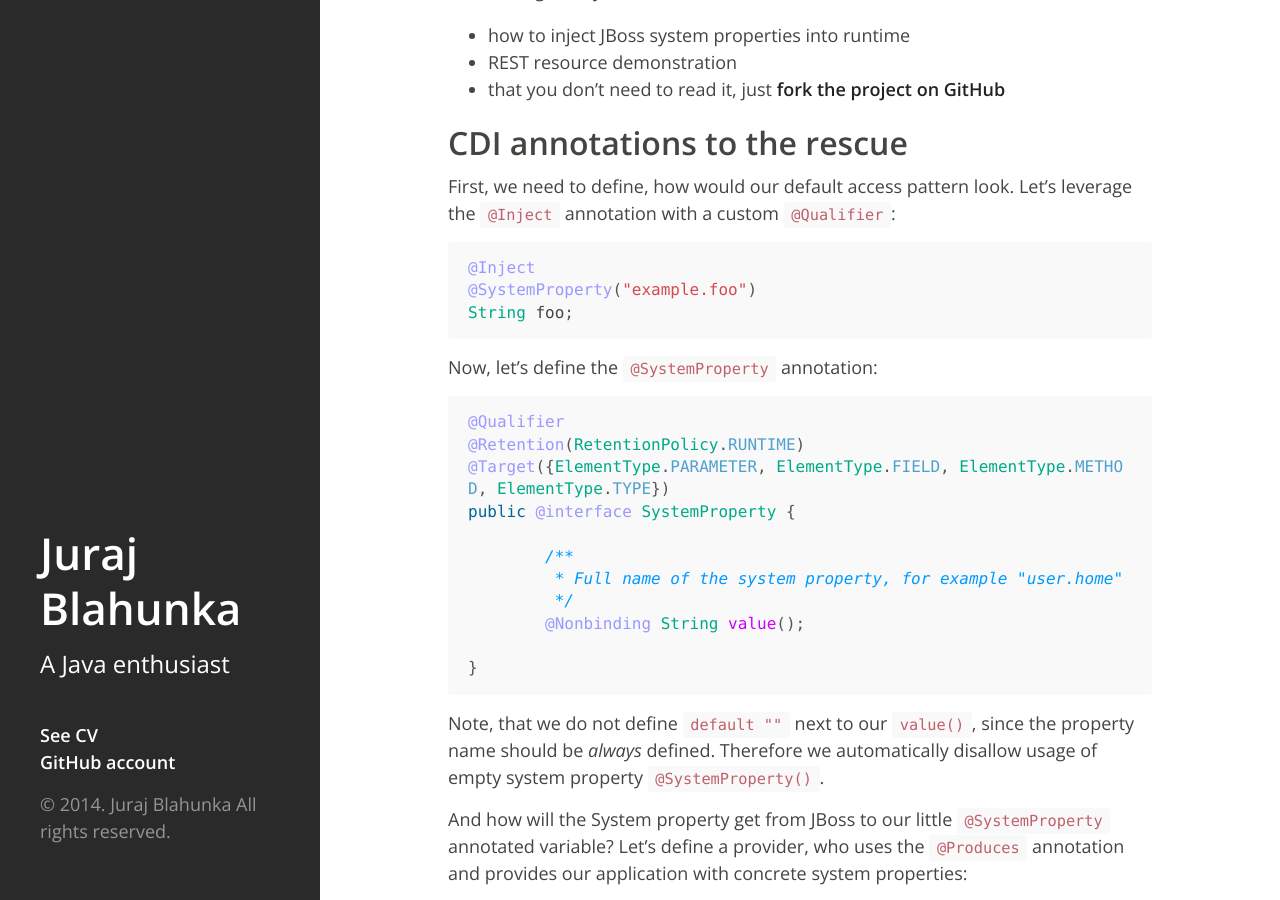
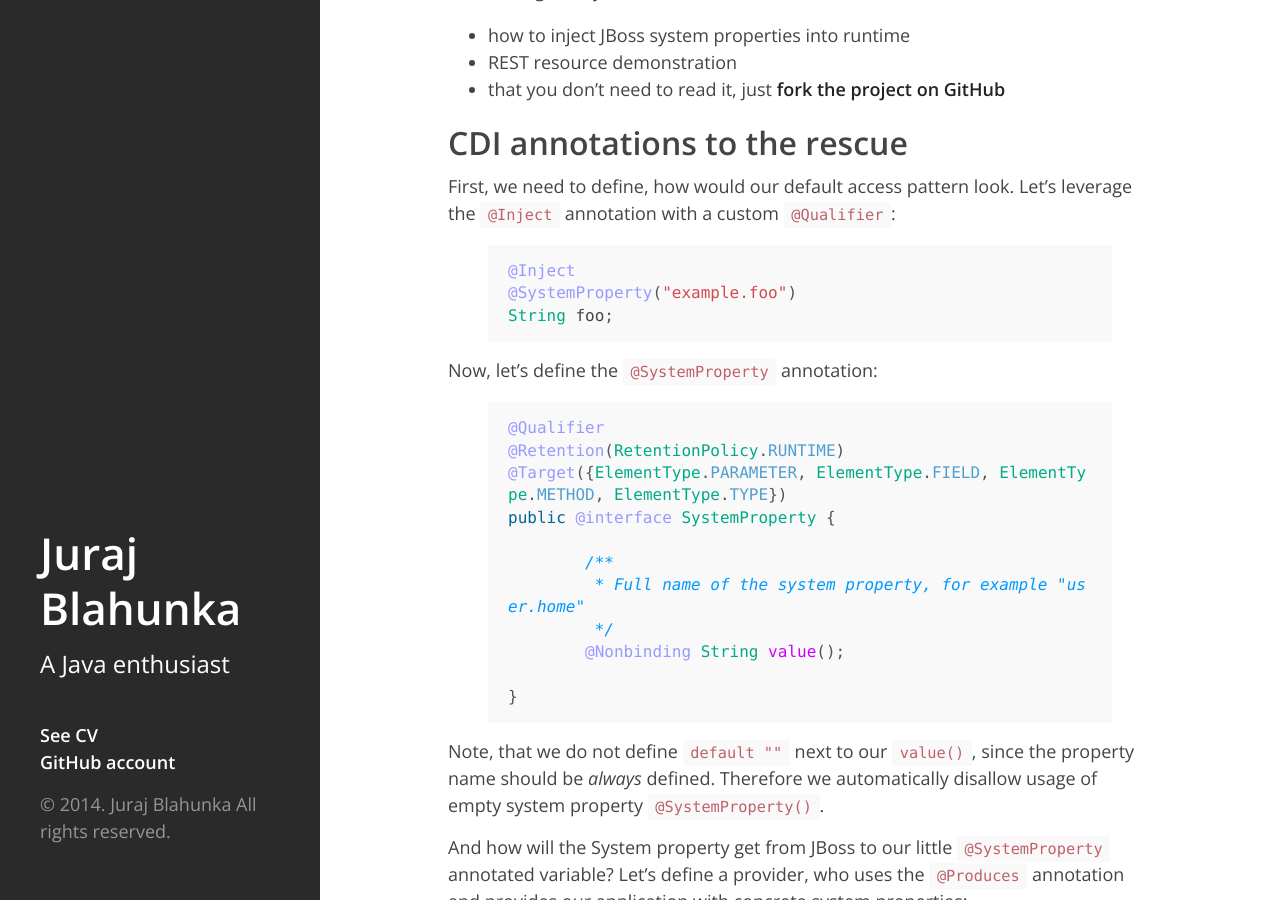
Before and after one commit to juraj-blahunka/juraj-blahunka.github.io, a Jekyll site: the page built from _posts/2014-05-17-inject-jboss-system-properties.md, in a window 1280 px wide and 900 px high, scrolled down 481 px. Built offline with Jekyll 4.4.1, drawn with Linux system fonts in a browser that asks for light colours; Markdown is read by kramdown in place of the engine named in the settings.

Commit message:
pygments tryout

````diff
--- a/_config.yml
+++ b/_config.yml
@@ -9,5 +9,6 @@ author:
   email:      'blahunka.juraj@gmail.com'
 markdown:     rdiscount
 permalink:    pretty
+highlighter:  pygments
 pygments:     true
 paginate:     5
--- a/_posts/2014-05-17-inject-jboss-system-properties.md
+++ b/_posts/2014-05-17-inject-jboss-system-properties.md
@@ -25,15 +25,15 @@ In following lines you will see:
 First, we need to define, how would our default access pattern look. Let's leverage the ```@Inject``` annotation with a
 custom ```@Qualifier```:
 
-``` java
+{% highlight java %}
 @Inject
 @SystemProperty("example.foo")
 String foo;
-```
+{% endhighlight %}
 
 Now, let's define the ```@SystemProperty``` annotation:
 
-``` java
+{% highlight java %}
 @Qualifier
 @Retention(RetentionPolicy.RUNTIME)
 @Target({ElementType.PARAMETER, ElementType.FIELD, ElementType.METHOD, ElementType.TYPE})
@@ -45,7 +45,7 @@ public @interface SystemProperty {
 	@Nonbinding String value();
 
 }
-```
+{% endhighlight %}
 
 Note, that we do not define ```default ""``` next to our ```value()```, since the property name should be *always* defined.
 Therefore we automatically disallow usage of empty system property ```@SystemProperty()```.
@@ -54,7 +54,7 @@ And how will the System property get from JBoss to our little ```@SystemProperty
 Let's define a provider, who uses the ```@Produces``` annotation and provides our application with
 concrete system properties:
 
-``` java
+{% highlight java %}
 public class SystemPropertyProvider {
 
 	@Produces
@@ -72,7 +72,7 @@ public class SystemPropertyProvider {
 	}
 
 }
-```
+{% endhighlight %}
 
 
 ## Demonstration
@@ -80,7 +80,7 @@ public class SystemPropertyProvider {
 After we have defined our deliver mechanism, we probably want to use our new ```@SystemProperty``` annotation.
 Let's define an example REST resource:
 
-``` java
+{% highlight java %}
 @Path("example")
 public class ExampleResource {
 
@@ -99,7 +99,7 @@ public class ExampleResource {
 	}
 
 }
-```
+{% endhighlight %}
 
 Deploy to JBoss 7 and hit ```http://localhost:8080/inject-jboss-system-properties/example```.
 But what happened? We are getting an exception:
````
